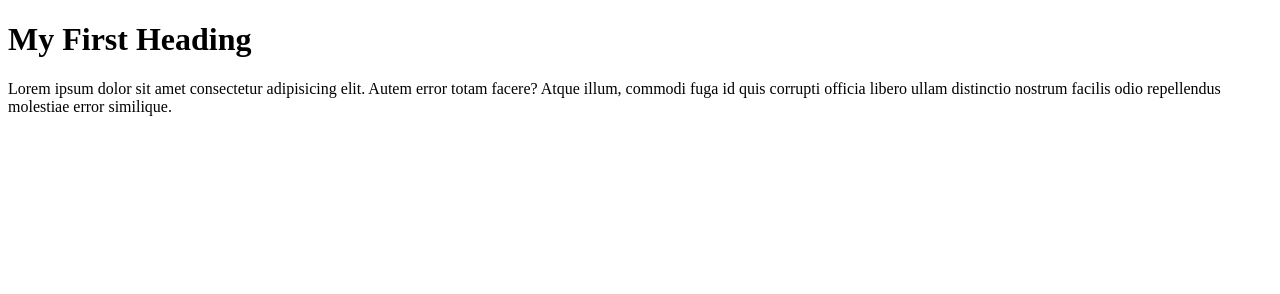
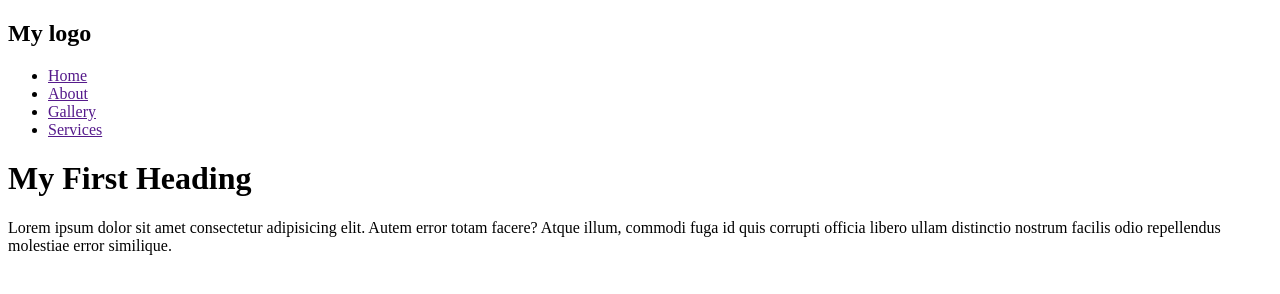
Before and after one commit to manalitservices/git-learn-01, a plain HTML site: page index.html in a window 1280 px wide. Drawn offline with Linux system fonts and the light colour scheme.

Commit message:
i make navbaar

```diff
--- a/index.html
+++ b/index.html
@@ -6,6 +6,17 @@
     <title>Document</title>
 </head>
 <body>
+    <nav>
+        <div class="logo">
+            <h2>My logo</h2>
+        </div>
+        <ul>
+            <li><a href="">Home</a></li>
+            <li><a href="">About</a></li>
+            <li><a href="">Gallery</a></li>
+            <li><a href="">Services</a></li>
+        </ul>
+    </nav>
     <h1>My First Heading</h1>
     Lorem ipsum dolor sit amet consectetur adipisicing elit. Autem error totam facere? Atque illum, commodi fuga id quis corrupti officia libero ullam distinctio nostrum facilis odio repellendus molestiae error similique.
 </body>
```
